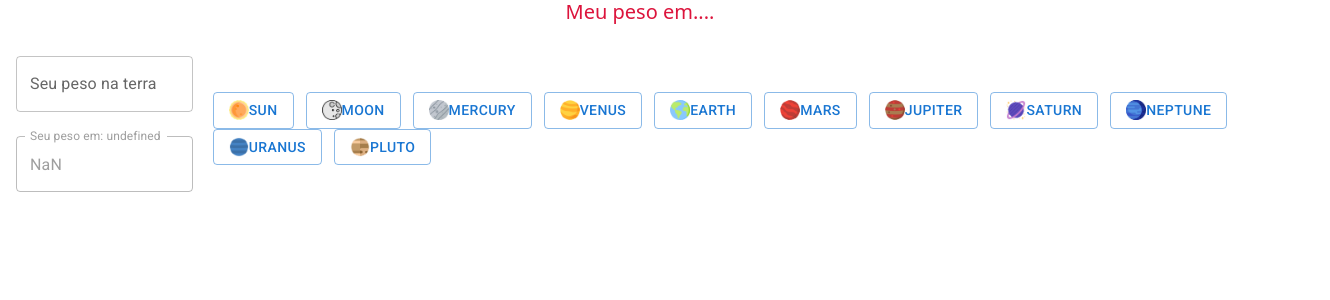
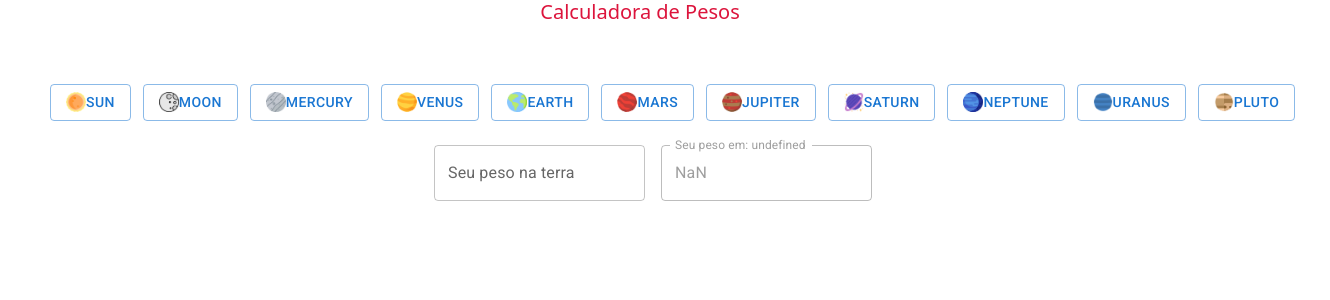
Before and after one commit to mands-codes/my-weight-on-the-planets, a React (Create React App) app: page / in a window 1280 px wide. Shown: the top 300 px of the page, 1330 px wide, since content can reach past the window. Built offline with nearby package versions, Linux system fonts and the light colour scheme.

Commit message:
Atualizando

```diff
--- a/package.json
+++ b/package.json
@@ -9,6 +9,7 @@
     "@testing-library/jest-dom": "^5.16.1",
     "@testing-library/react": "^12.1.2",
     "@testing-library/user-event": "^13.5.0",
+    "axios": "^0.26.0",
     "bootstrap": "^5.1.3",
     "react": "^17.0.2",
     "react-bootstrap": "^2.1.2",
--- a/src/App.js
+++ b/src/App.js
@@ -5,7 +5,7 @@ import FormWeight from './components/FormWeight';
 function App() {
   return (
     <div>
-      <h4 className="lead" style={{textAlign:'center',  color:'#DC143C'}}>Meu peso em....</h4>
+      <h4 className="lead" style={{textAlign:'center',  color:'#DC143C'}}>Calculadora de Pesos</h4>
        <FormWeight />
 
     </div>
--- a/src/components/ButtonList/index.jsx
+++ b/src/components/ButtonList/index.jsx
@@ -5,7 +5,6 @@ function ButtonList(props) {
 
      return (
         <Fragment>
-           {console.log(props.selectedPlanet)}
             {props.planets.map((planet) => (
               <Button variant={props.selectedPlanet.name === planet.name ? "contained" : "outlined"}
                 sx={{mr: 1.5}}
--- a/src/components/Cards/index.jsx
+++ b/src/components/Cards/index.jsx
@@ -1,26 +1,31 @@
-import React, {useState, useEffect}  from "react";
+import React  from "react";
 import './style.css';
+import CircularProgress from '@mui/material/CircularProgress';
+import Box from '@mui/material/Box';
+import useSWR from 'swr';
+import axios from 'axios';
+const fetcher = (...params) => axios.get(...params).then(res => res.data);
 
 function Cards(props)
 {
-const [planet, setPlanet] = useState(null);
+const nome = props.planet.name;
 
-const nomePlaneta = props.planet.name;
-
-useEffect(()=>{
-  fetch(`https://api.le-systeme-solaire.net/rest/bodies/${nomePlaneta}`)
-  .then(res=> res.json)
-  .then(data=>setPlanet(data)
-  )
-}, [])
+const { data } = useSWR(`https://api.le-systeme-solaire.net/rest/bodies/${nome}`, fetcher)
+console.log(data);
+if(!data)
+{
+  return (<Box sx={{ display: 'flex' }}>
+  <CircularProgress />
+</Box>);
+}
 
     return(
       <div className="row justify-content-center">
-         {nomePlaneta && (
+         {nome && (
             <div className="card">
             <div className="card-body">
-              <p><strong>Nome do Planeta:</strong>{planet.englishName}</p>
-              <p><strong>Inclinação:</strong>{planet.inclination}</p>
+              <p><strong>Nome do Planeta:</strong>{data.englishName}</p>
+              <p><strong>Período Gravitacional:</strong>{data.sideralOrbit} dias</p>
             </div>
           </div>
          )}
--- a/src/components/Cards/style.css
+++ b/src/components/Cards/style.css
@@ -1,5 +1,6 @@
-.container{
-    margin: 0 auto;
-    align-items: center;
-    align-content: center;
+.card{
+    background-color: #E6E6FA;
+    width: 30%;
+    border: 1px solid black;
+    margin-top: 30px;
 }
--- a/src/components/FormWeight/index.jsx
+++ b/src/components/FormWeight/index.jsx
@@ -21,6 +21,7 @@ function FormWeight() {
 
 const [planet, setPlanet] = useState("");
 const [pesoValor, setPesoValor] = useState(0);
+
  const planets = [
     {
         name: 'Sun',
@@ -78,6 +79,7 @@ const [pesoValor, setPesoValor] = useState(0);
         icon: Pluto
     }
 ]
+
 const calculaPesoValor = (gravity, pesoValor) =>
 {
     var result = 0;
@@ -91,6 +93,15 @@ const calculaPesoValor = (gravity, pesoValor) =>
  return(
         <>
         <div className="Container">
+
+        <div className="buttonPlanets">
+                { <ButtonList
+                    planets={planets}
+                    selectedPlanet={planet}
+                    onPress={(value) => setPlanet(value)}
+                  />
+                 }
+            </div>
             <div className="form">
                 <TextField sx={{ mt: 3, ml: 2 }} label="Seu peso na terra"
                 onChange={(e) => setPesoValor(Number(e.target.value))}/>
@@ -104,15 +115,7 @@ const calculaPesoValor = (gravity, pesoValor) =>
                 <Alert severity="warning">Precisa escolher um planeta primeiro!</Alert>
                 }
             </div>
-            <div className="buttonPlanets">
-                { <ButtonList
-                    planets={planets}
-                    selectedPlanet={planet}
-                    onPress={(value) => setPlanet(value)}
-                  />
-                 }
 
-            </div>
         </div>
         {planet !== "" &&
             <Cards planet={planet} />
--- a/src/components/FormWeight/styles.css
+++ b/src/components/FormWeight/styles.css
@@ -1,18 +1,20 @@
 
 .Container
 {
+    display: block;
+    justify-content: center;
+    width: 100%;
+    height: 100%;
+    margin-left: 50px;
+}
+.form{
     display: flex;
     flex-direction: row;
     justify-content: center;
-    width: 100%;
-    height: 100%;
-}
-.form{
-    margin-right: 20px;
-    display: flex;
-    flex-direction: column;
     margin-bottom: 10px;
+    margin-right: 90px;
 }
 .buttonPlanets{
     margin-top: 60px;
+
 }
```
Also changed, not shown: 1 other file (tests, documents, lock files or other folders).
